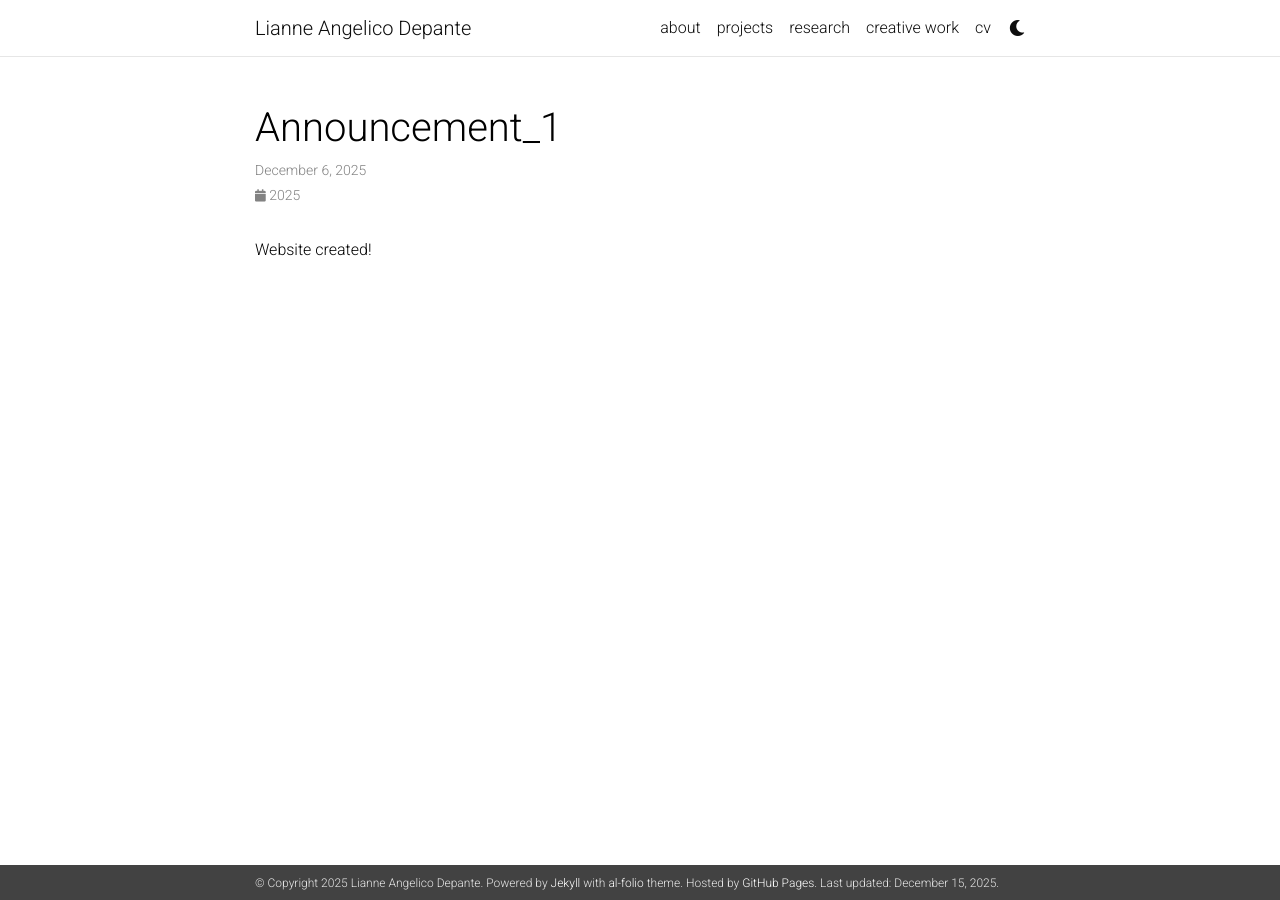
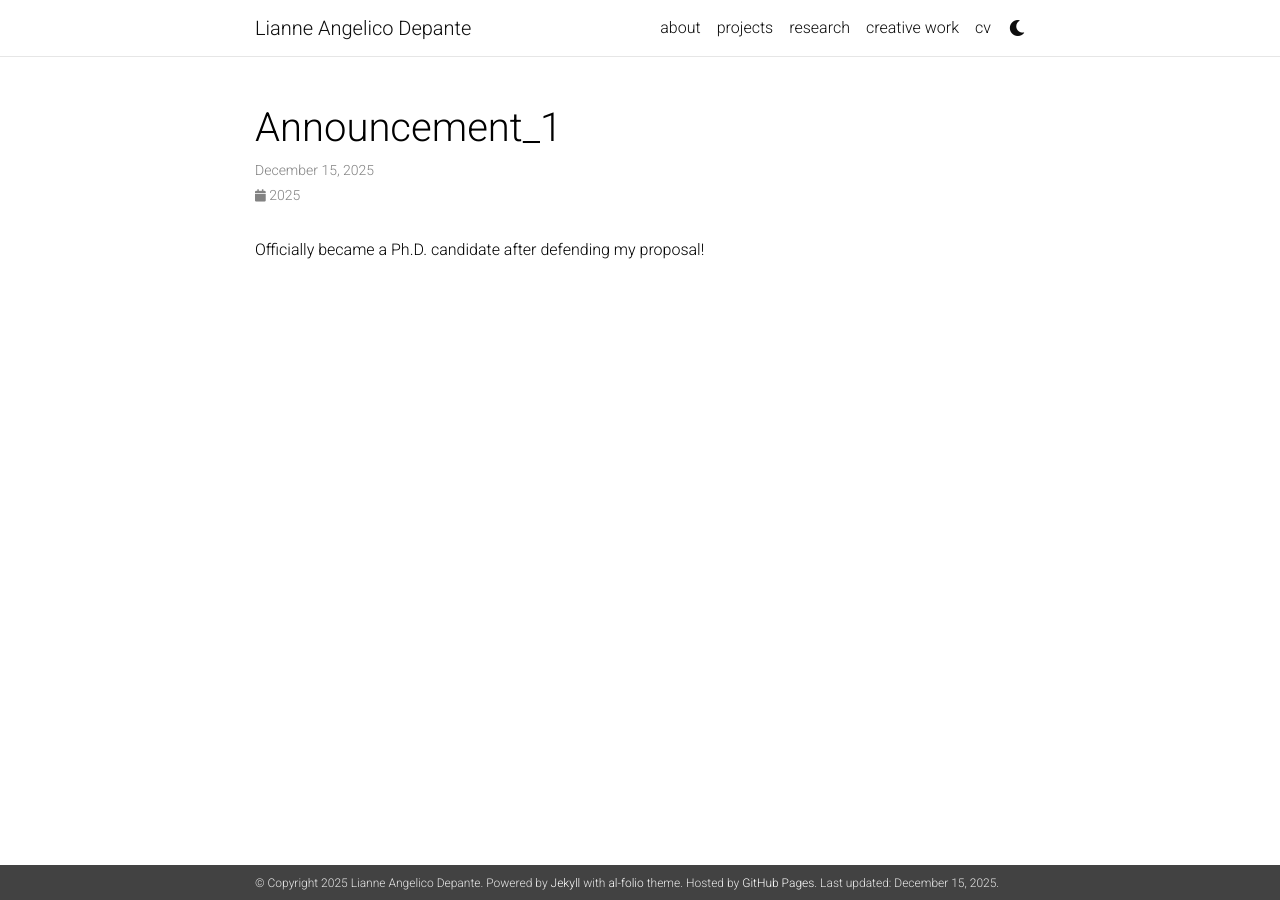
Before and after one commit to liannedepante/liannedepante.github.io, a Jekyll site: the page built from _news/announcement_1.md, in a window 1280 px wide. Built offline with Jekyll 4.4.1, drawn with Linux system fonts in a browser that asks for light colours; comment, search, counter and statistics services are not loaded; a style sheet for code colours, icons or effects is not loaded.

Commit message:
Update announcement_1.md

```diff
--- a/_news/announcement_1.md
+++ b/_news/announcement_1.md
@@ -1,7 +1,7 @@
 ---
 layout: post
-date: 2025-12-06 22:00:00-0000
+date: 2025-12-15 22:00:00-0000
 inline: true
 ---
 
-Website created!
+Officially became a Ph.D. candidate after defending my proposal!
```
